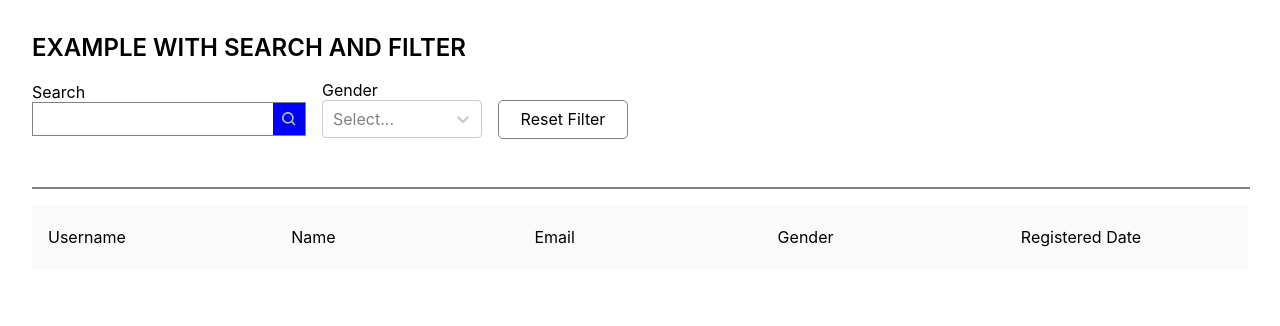
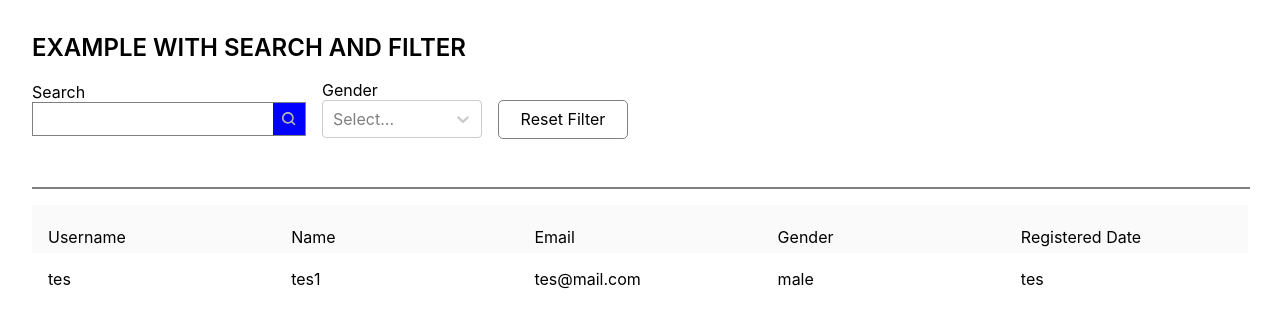
Before and after one commit to adjihans/ajaib-web-engineering-test, a React (Create React App) app: page / in a window 1280 px wide. Shown: the top 326 px of the page. Built offline with nearby package versions, Linux system fonts and the light colour scheme.

Commit message:
add table body component

```diff
--- a/src/components/Table.tsx
+++ b/src/components/Table.tsx
@@ -1,16 +1,56 @@
 import React from "react";
 import styled from "styled-components";
 
-const Table = () => {
+interface TableProps {
+  datas?: Data[];
+}
+
+interface Data {
+  username: string;
+  name: string;
+  email: string;
+  gender: string;
+  registeredDate: string;
+}
+
+const Table = (props: TableProps) => {
+  const {
+    datas = [
+      {
+        username: "tes",
+        name: "tes1",
+        email: "tes@mail.com",
+        gender: "male",
+        registeredDate: "tes",
+      },
+    ],
+  } = props;
+  const renderTableBody = () => {
+    if (!datas) return;
+    return (
+      <>
+        {datas.map((data: Data) => (
+          <CellRow>
+            <Cell>{data.username}</Cell>
+            <Cell>{data.name}</Cell>
+            <Cell>{data.email}</Cell>
+            <Cell>{data.gender}</Cell>
+            <Cell>{data.registeredDate}</Cell>
+          </CellRow>
+        ))}
+      </>
+    );
+  };
   return (
     <TableContainer>
-      <TableHeaderContainer>
+      <TableHeader>
         <Cell isHeader={true}>Username</Cell>
         <Cell isHeader={true}>Name</Cell>
         <Cell isHeader={true}>Email</Cell>
         <Cell isHeader={true}>Gender</Cell>
         <Cell isHeader={true}>Registered Date</Cell>
-      </TableHeaderContainer>
+      </TableHeader>
+      <TableBody>{renderTableBody()}</TableBody>
     </TableContainer>
   );
 };
@@ -28,9 +68,27 @@ const TableContainer = styled.div`
   margin: 2rem 0;
 `;
 
-const TableHeaderContainer = styled.div`
+const TableHeader = styled.div`
   width: 100%;
   height: 2rem;
+
+  display: flex;
+  flex-direction: row;
+  justify-content: center;
+  align-items: center;
+`;
+
+const TableBody = styled.div`
+  width: 100%;
+
+  display: flex;
+  flex-direction: column;
+  justify-content: center;
+  align-items: center;
+`;
+
+const CellRow = styled.div`
+  width: 100%;
 
   display: flex;
   flex-direction: row;
```
